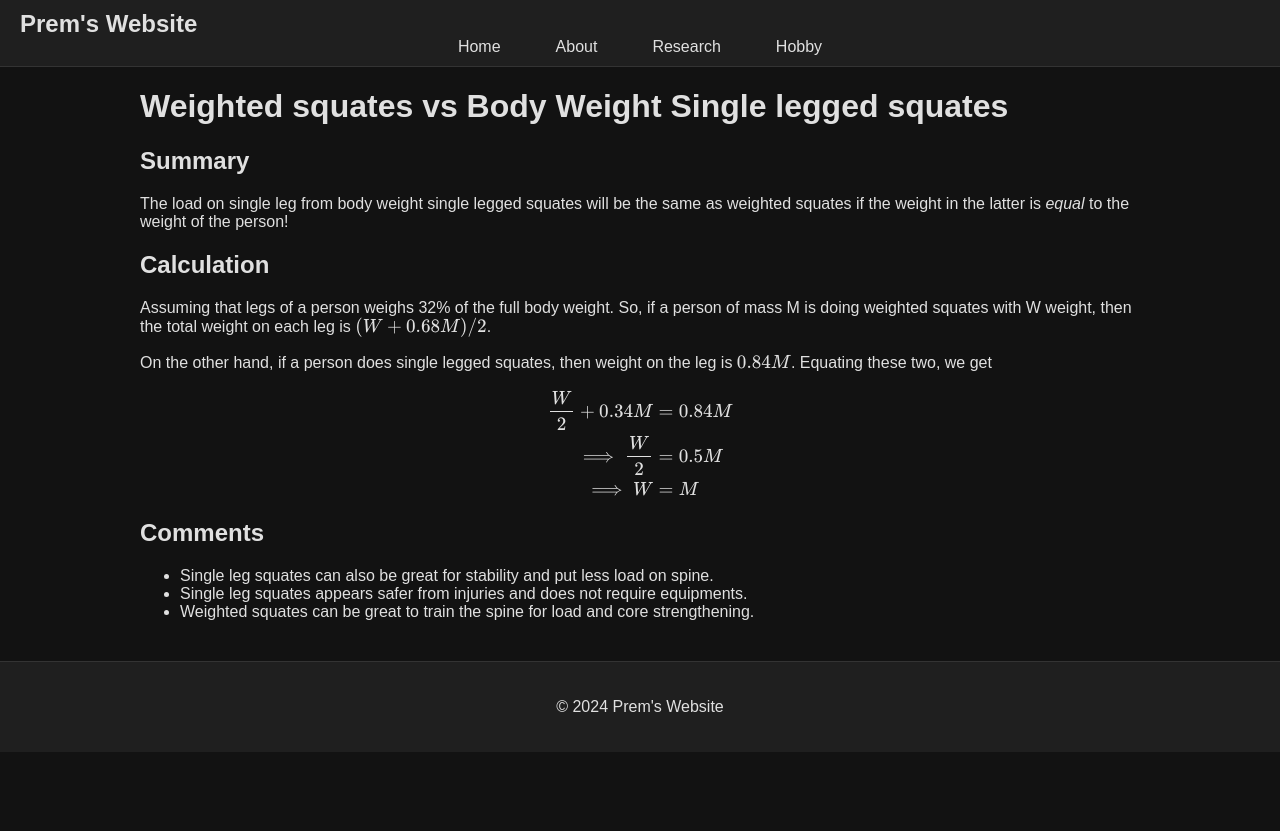
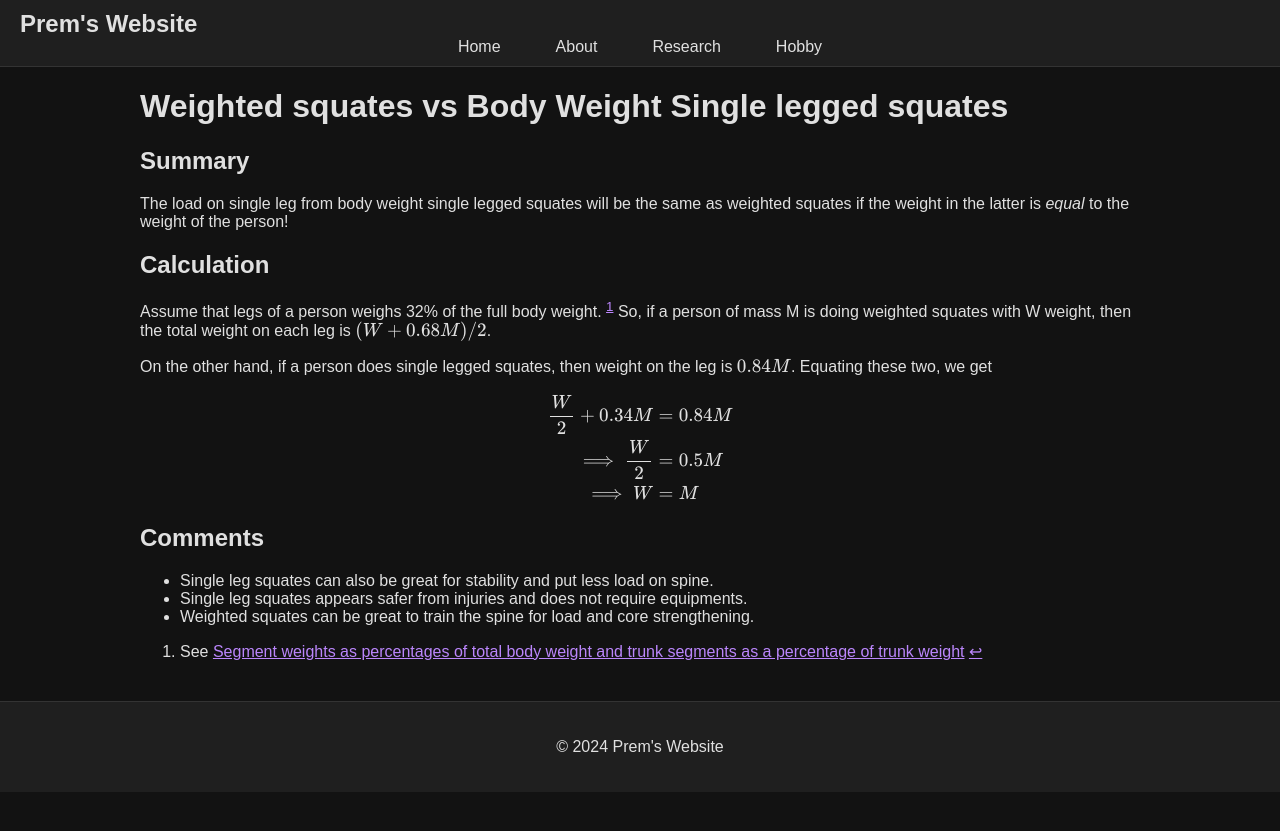
Before and after one commit to prem314/prem314.github.io, a Jekyll site: the page built from weighted_squates_vs_body_weight_single_legged_squates.md, in a window 1280 px wide. Shown: the top 831 px of the page. Built offline with Jekyll 4.4.1, drawn with Linux system fonts in a browser that asks for light colours.

Commit message:
Update weighted_squates_vs_body_weight_single_legged_squates.md

```diff
--- a/weighted_squates_vs_body_weight_single_legged_squates.md
+++ b/weighted_squates_vs_body_weight_single_legged_squates.md
@@ -10,7 +10,7 @@ The load on single leg from body weight single legged squates will be the same a
 
 ## Calculation
 
-Assuming that legs of a person weighs 32% of the full body weight. So, if a person of mass M is doing weighted squates with W weight, then the total weight on each leg is $(W + 0.68 M)/2$.
+Assume that legs of a person weighs 32% of the full body weight. [^1] So, if a person of mass M is doing weighted squates with W weight, then the total weight on each leg is $(W + 0.68 M)/2$.
 
 On the other hand, if a person does single legged squates, then weight on the leg is $0.84 M$. Equating these two, we get
 
@@ -28,3 +28,5 @@ $$
   - Single leg squates can also be great for stability and put less load on spine.
   - Single leg squates appears safer from injuries and does not require equipments.
   - Weighted squates can be great to train the spine for load and core strengthening.
+
+[^1]: See [Segment weights as percentages of total body weight and trunk segments as a percentage of trunk weight](https://bionumbers.hms.harvard.edu/bionumber.aspx?id=115457&s=n&v=4)
```
